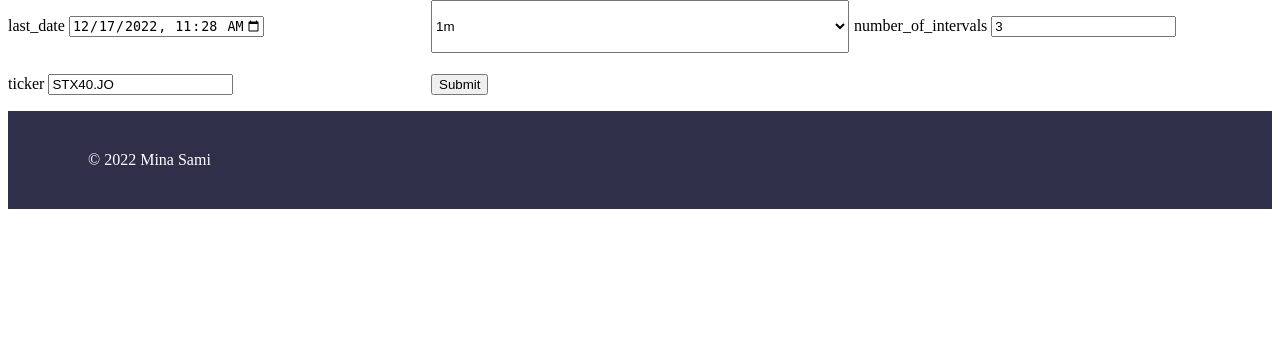
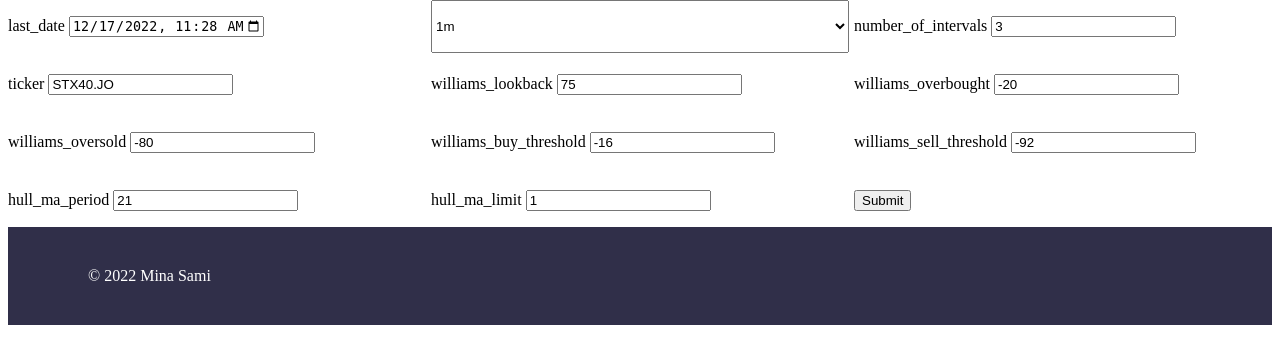
Before and after one commit to sami-m-g/pytrade, a Flask app: page /historical in a window 1280 px wide. Shown: the part 66-430 px from the top of the page. Run offline with Flask 2, Linux system fonts and the light colour scheme.

Commit message:
Exposed changing williams and hullma parameters in historical

```diff
--- a/app.py
+++ b/app.py
@@ -52,12 +52,23 @@ def trade_current():
 
 @app.route("/trade_historical", methods=["POST"])
 def trade_historical():
+    williams_params = WilliamsParams(
+        int(request.form["williams_lookback"]),
+        int(request.form["williams_overbought"]),
+        int(request.form["williams_oversold"]),
+        type,
+        float(request.form["williams_buy_threshold"]),
+        float(request.form["williams_sell_threshold"]),
+    )
     sheet_url = HistoricalTrader(
         app.logger,
         last_date=request.form["last_date"],
         ticker=request.form["ticker"],
         interval=request.form["interval"],
         number_of_intervals=int(request.form["number_of_intervals"]),
+        williams_params=williams_params,
+        hull_ma_period=int(request.form["hull_ma_period"]),
+        hull_ma_limit=float(request.form["hull_ma_limit"])
     ).trade()
     return redirect(sheet_url, code=302)
 
--- a/templates/historical.html
+++ b/templates/historical.html
@@ -10,6 +10,13 @@
     </select>
     <p>number_of_intervals <input type="number" name="number_of_intervals" value=3 /></p>
     <p>ticker <input type="string" name="ticker" value="STX40.JO" /></p>
+    <p>williams_lookback <input type="number" name="williams_lookback" value="75" /></p>
+    <p>williams_overbought <input type="number" name="williams_overbought" value="-20" /></p>
+    <p>williams_oversold <input type="number" name="williams_oversold" value="-80" /></p>
+    <p>williams_buy_threshold <input type="number" name="williams_buy_threshold" value="-16" /></p>
+    <p>williams_sell_threshold <input type="number" name="williams_sell_threshold" value="-92" /></p>
+    <p>hull_ma_period <input type="number" name="hull_ma_period" value="21" /></p>
+    <p>hull_ma_limit <input type="number" name="hull_ma_limit" value="1" /></p>
     <p><input type="submit" value="Submit" /></p>
 </form>
 
```
